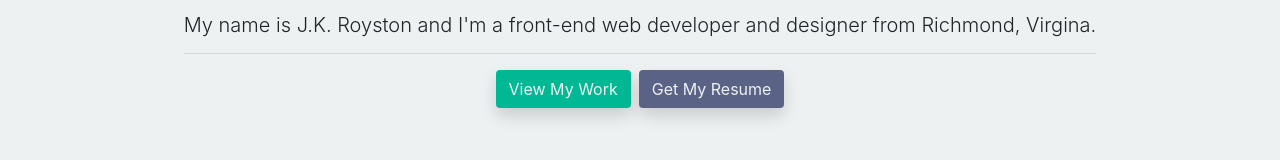
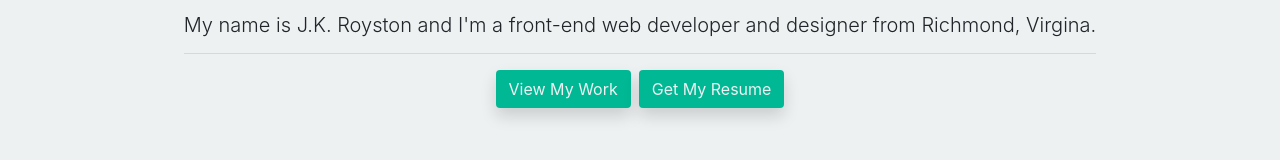
Before and after one commit to jxhnkndl/react-portfolio, a React (Create React App) app: page / in a window 1280 px wide. Shown: the part 509-669 px from the top of the page. Built offline with nearby package versions, Linux system fonts and the light colour scheme.

Commit message:
Adjust CTA button color to brand color

```diff
--- a/src/App.css
+++ b/src/App.css
@@ -3,7 +3,6 @@
 :root {
   --brand-color: #00B894;
   --brand-dark: hsl(168, 100%, 32%);
-  --brand-light: #c6fff3;
   --accent-dark: #5A6385;
   --accent-darker: hsl(227, 19%, 38%);
   --light-color: #EEF1F2;
--- a/src/components/Home/style.css
+++ b/src/components/Home/style.css
@@ -42,11 +42,11 @@
 }
 
 .cta-secondary {
-  background-color: var(--accent-dark);
+  background-color: var(--brand-color);
   color: var(--light-color);
 }
 
 .cta-secondary:hover {
-  background-color: var(--accent-darker);
+  background-color: var(--brand-dark);
   color: var(--light-color);
 }
```
